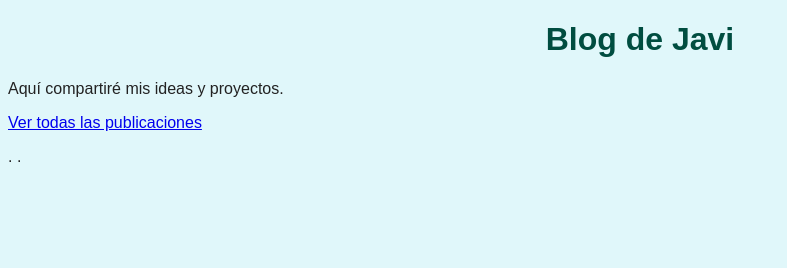
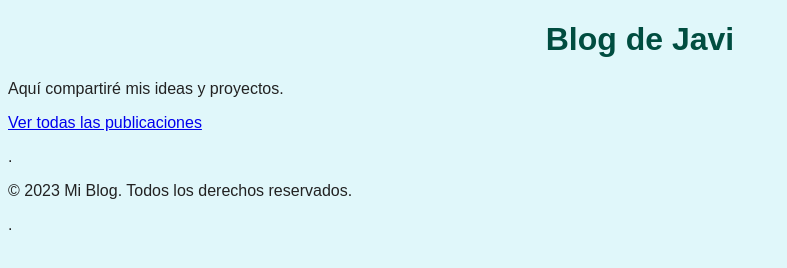
Before and after one commit to jcormar0109/my-personal-blog, a plain HTML site: page index.html in a window 1280 px wide. Shown: the whole page, without its empty margins (0-787 px from the left). Drawn offline with Linux system fonts and the light colour scheme.

Commit message:
feat: Añadir pie de página global

```diff
--- a/index.html
+++ b/index.html
@@ -10,4 +10,5 @@
 <p>Aquí compartiré mis ideas y proyectos.</p>
 <p><a href="archive.html">Ver todas las publicaciones</a></p>.
 </body>
-</html>.
+<footer><p>&copy; 2023 Mi Blog. Todos los derechos reservados.</p></footer>.
+</html>
```
